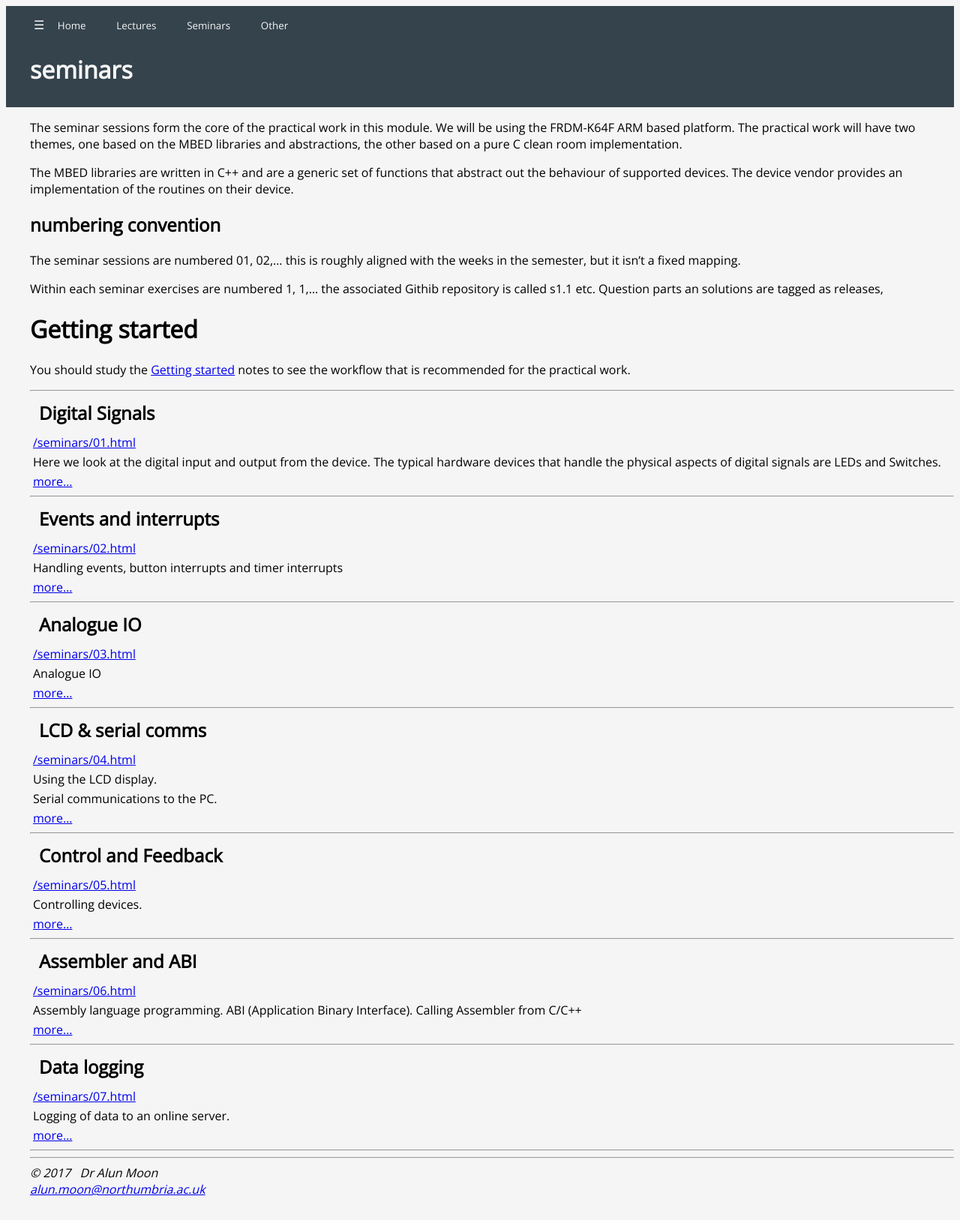
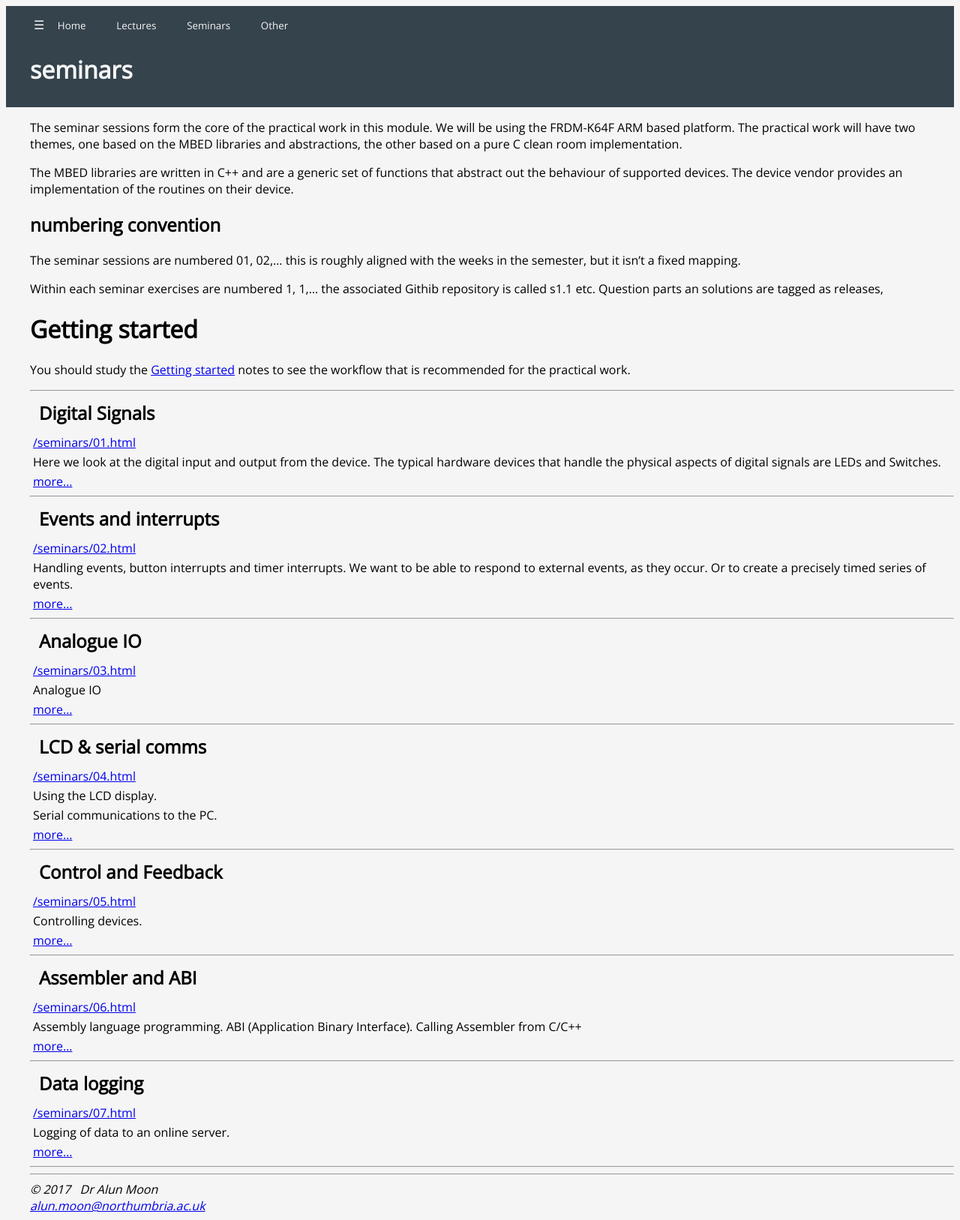
Before and after one commit to kf5011/kf5011.github.io, a Jekyll site: the page built from seminars.md, in a window 1280 px wide. Shown: the whole page at 75% size. Built offline with Jekyll 4.4.1, drawn with Linux system fonts in a browser that asks for light colours; before the commit the page ends 1605 px from its top, so only the background shows below that.

Commit message:
some updates

```diff
--- a/_seminars/02.md
+++ b/_seminars/02.md
@@ -3,9 +3,32 @@ title: Events and interrupts
 layout: default
 excerpt_separator: <!--more-->
 ---
-Handling events, button interrupts and timer interrupts
+Handling events, button interrupts and timer interrupts.
+We want to be able to respond to external events, as they occur.
+Or to create a precisely timed series of events.
 <!--more-->
-- rising edge
-- faling egde
-- pit
-- softtimter
+
+{::options parse_block_html="true" /}
+
+<section class="note">
+[Signal Edge](https://en.wikipedia.org/wiki/Signal_edge)
+<dl>
+ <dt>
+ rising edge
+ </dt>
+ <dd>
+ when the pin chages from a 0 to a 1
+ </dd>
+ <dt>
+ faling egde
+ </dt>
+ <dd>
+ when the pin chages from a 1 to a 0
+ </dd>
+</dl>
+</section>
+
+<section class="exercise">
+### Button edge Events
+
+</section>
--- a/css/layout.scss
+++ b/css/layout.scss
@@ -66,14 +66,14 @@ span.file-link  {
      }
 }
 
-article.summary h2 {
+.summary h2 {
   margin: 0.5em;
 }
-article.summary p {
+.summary p {
   margin: 0.25em;
 }
 
-article.exercise {
+.exercise {
     border-width: 1px 2px 1px 10px;
     border-style: solid;
     padding-left: 0.5em;
```
Also changed, not shown: _seminars/01.md (+11 -11 lines).
